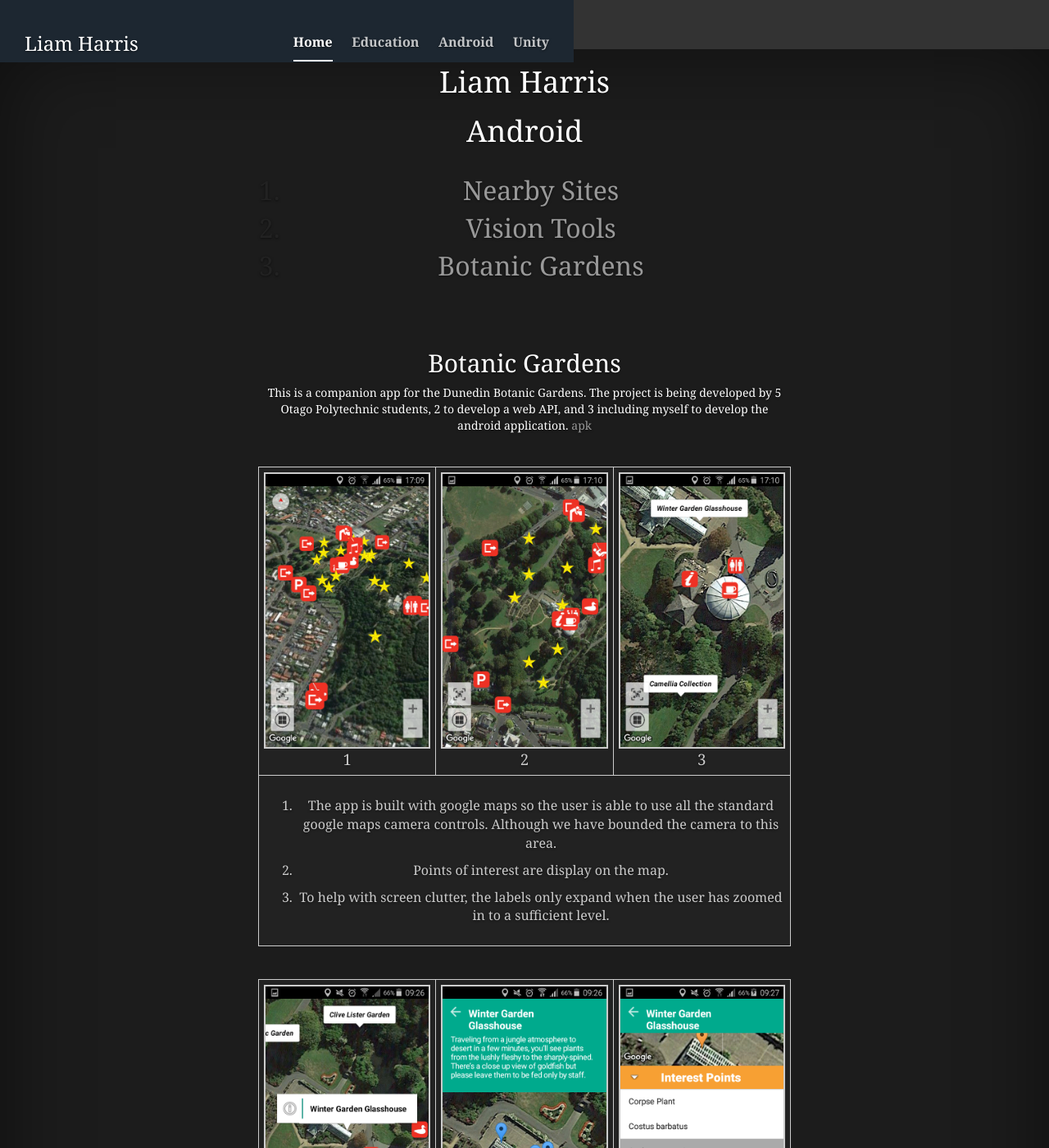
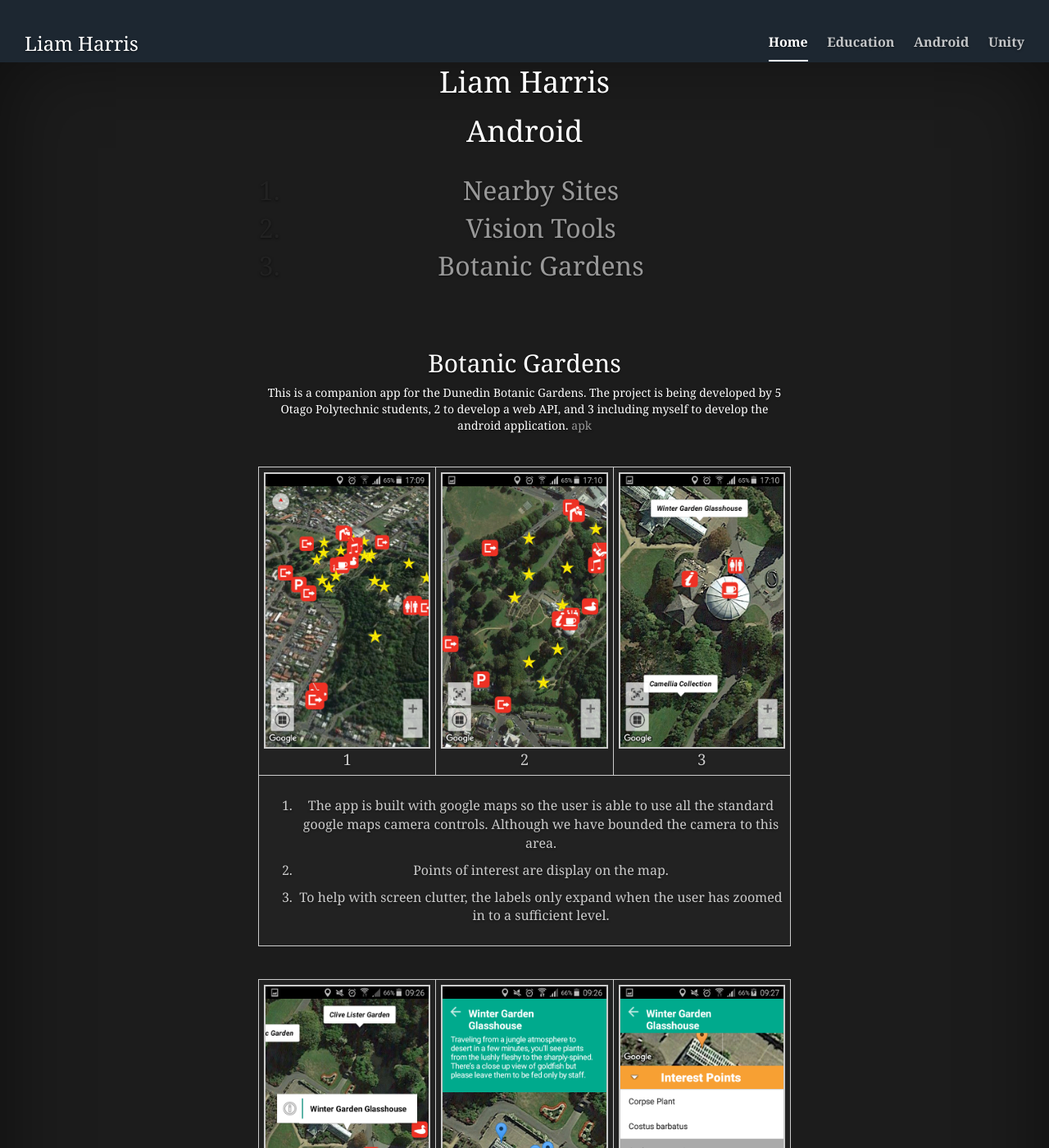
Before and after one commit to harrl7/Project2, a Jekyll site: the page built from index.html, in a window 1280 px wide and 1400 px high. Shown: the whole window at 82% size. Built offline with Jekyll 4.4.1, drawn with Linux system fonts in a browser that asks for light colours; nearby versions of some CDN libraries.

Commit message:
full width

```diff
--- a/css/main.css
+++ b/css/main.css
@@ -53,6 +53,7 @@ img {
 #navbar {
 	background-color: var(--col-dk-blue);
 	margin: 0 auto;
+	width: 100%
 }
 
 a {
```
